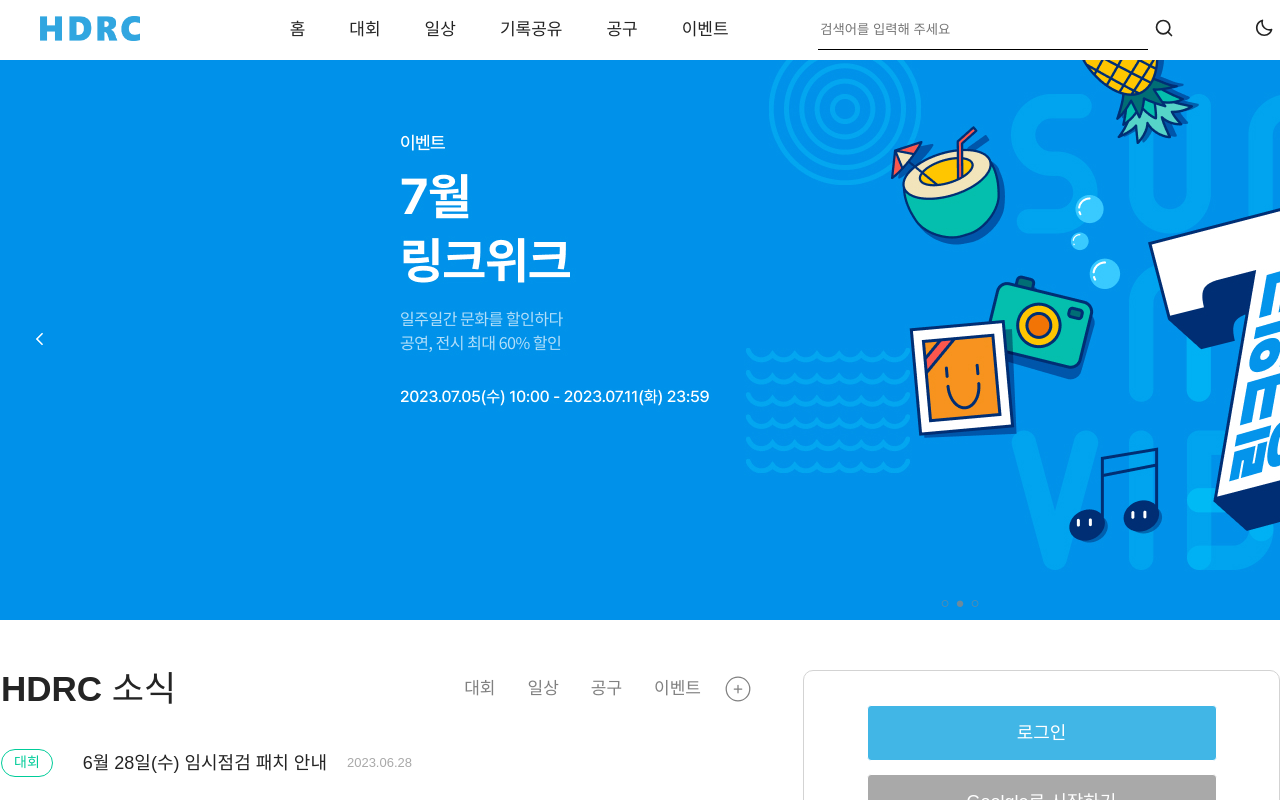
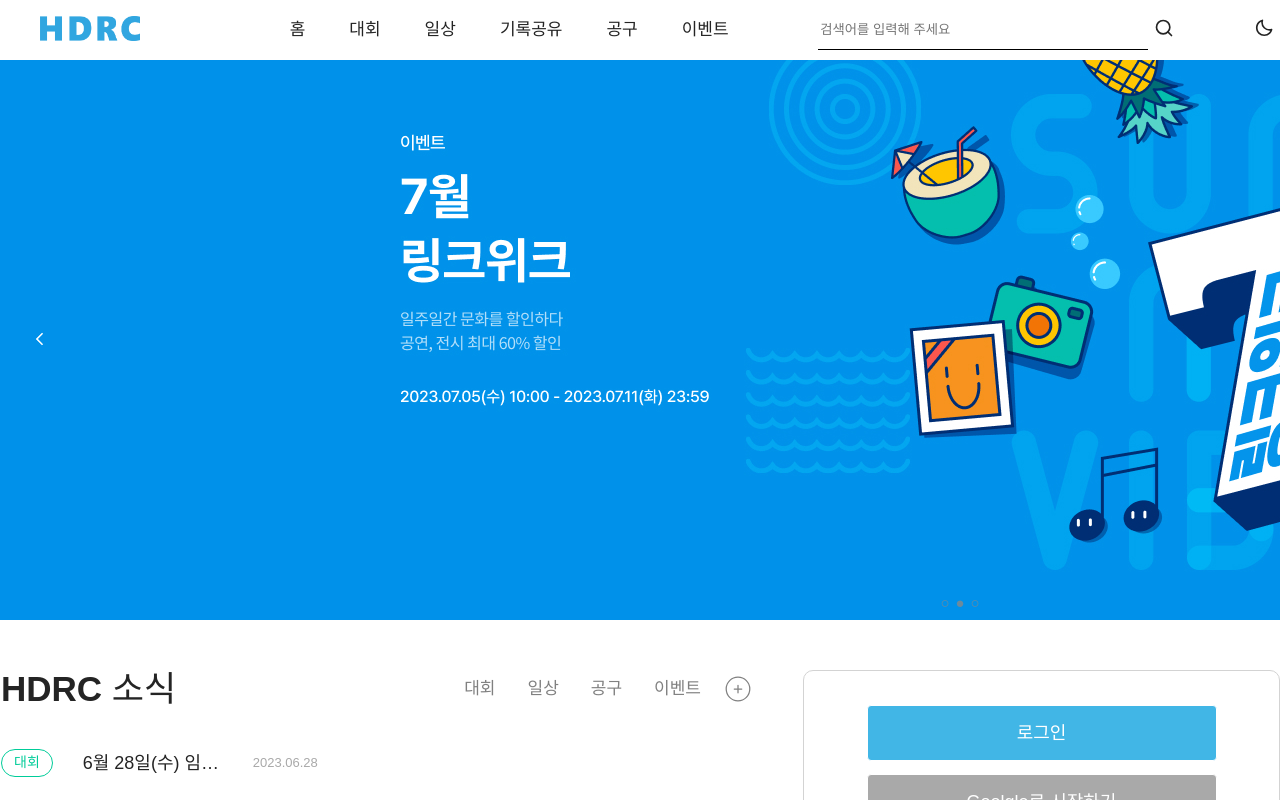
Before and after one commit to leesh2985/Portfolio00, a React (Vite) app: page / in a window 1280 px wide. Shown: the top 800 px of the page. Built offline with nearby package versions, Linux system fonts and the light colour scheme.

Commit message:
글자수 정함

```diff
--- a/src/component/body/left/News.tsx
+++ b/src/component/body/left/News.tsx
@@ -241,6 +241,9 @@ const TextSpan = styled.span`
   overflow: hidden;
   font-size: 18px;
   font-weight: 300;
+  width: 150px;
+  white-space: nowrap;
+  text-overflow: ellipsis;
 `;
 
 const TextTime = styled.time`
```
